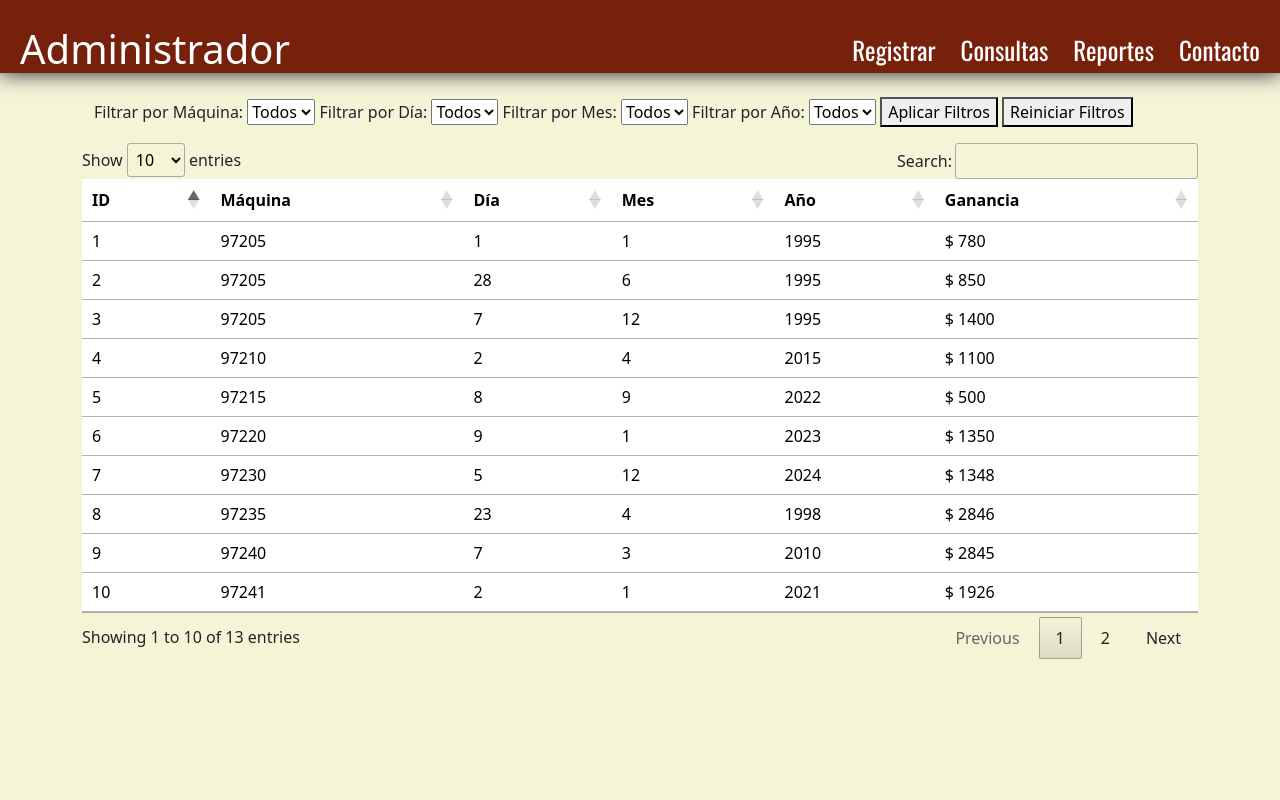
After one commit to Darkyapper/Futuro-d-Mexico, a Flask app: page /consult in a window 1280 px wide. The commit adds this page. Run offline with Flask 3, Linux system fonts and the light colour scheme; data comes from the database, SQL or seed files in the repository; both versions use the stored data as it was after the commit; some libraries are stand-ins or nearby versions.

Commit message:
Chay - proyecto terminado, detalles finales

```diff
--- a/app.py
+++ b/app.py
@@ -20,6 +20,14 @@ class Report(db.Model):
     description = db.Column(db.String(100), nullable=False)
     date = db.Column(db.String(10), nullable=False)
     serial_no = db.Column(db.Integer, nullable=False)
+
+class Gains(db.Model):
+    profit_id = db.Column(db.Integer, primary_key=True)
+    serial_no = db.Column(db.Integer, nullable=False)
+    day = db.Column(db.Integer, nullable=False)
+    month = db.Column(db.Integer, nullable=False)
+    year = db.Column(db.Integer, nullable=False)
+    gain_amount = db.Column(db.Integer, nullable=False)
 
 @app.before_request
 def create_tables():
@@ -50,6 +58,12 @@ def save_machine():
     db.session.add(machines)
     db.session.commit()
     return 'Machine created'
+
+@app.route('/consult')
+def consult():
+    gains = Gains.query.all()
+    machines= Machines.query.all()
+    return render_template('consulta_din.html', gains=gains, machines=machines)
 
 @app.route('/delete_machine/<serial_no>')
 def delete_machine(serial_no):
--- /dev/null
+++ b/static/consult/consulta_din.css
@@ -0,0 +1,50 @@
+@import url('https://fonts.googleapis.com/css2?family=Oswald:wght@200..700&display=swap');
+@import url('https://fonts.googleapis.com/css2?family=Poppins:ital,wght@0,100;0,200;0,300;0,400;0,500;0,600;0,700;0,800;0,900;1,100;1,200;1,300;1,400;1,500;1,600;1,700;1,800;1,900&display=swap');
+@import url('https://fonts.googleapis.com/css2?family=Quicksand:wght@300..700&display=swap');
+
+body{
+    background-color:#f4f4d7;
+}
+
+header{
+    background-color: rgb(119, 33, 12);
+    position: sticky;
+    padding-top:25px;
+    box-shadow: 0px 0px 20px #1a1925;
+}
+
+.header_menu #Title{
+    color: white;
+    margin-left:20;
+}
+
+.header_menu a{
+    text-decoration:none;
+}
+
+.Contenedor{
+    float: right;
+    margin-top:-50;
+    margin-right:20;
+}
+
+.header_menu nav ul li{
+    list-style:none;
+    margin-left:25px;
+    float:left;
+}
+
+.header_menu nav ul li a{
+    font-family:"Oswald";
+    font-size:25px;
+    text-decoration:none;
+    color:rgb(255 255 255);
+    transition-duration: 0.12s;
+    transition-timing-function: ease-out;
+}
+
+.header_menu nav ul li a:hover{
+    color:#e0e315;
+    transition-duration: 0.12s;
+    transition-timing-function: cubic-bezier(0.4, 0, 1, 1);
+}
--- /dev/null
+++ b/templates/consulta_din.html
@@ -0,0 +1,130 @@
+<html>
+    <head>
+        <meta charset="UTF-8">
+        <title>Registrar maquinas</title>
+        <link rel = "stylesheet" href="https://cdn.jsdelivr.net/npm/bootstrap@5.3.3/dist/css/bootstrap.min.css">
+        <link rel = "stylesheet" type="text/css" href = "{{ url_for('static', filename = 'consult/consulta_din.css') }}">
+        <!-- jQuery CDN -->
+        <script src="https://code.jquery.com/jquery-3.6.0.min.js"></script>
+
+        <!-- DataTables CSS CDN -->
+        <link rel="stylesheet" type="text/css" href="https://cdn.datatables.net/1.11.5/css/jquery.dataTables.css">
+
+        <!-- DataTables JS CDN -->
+        <script type="text/javascript" charset="utf8" src="https://cdn.datatables.net/1.11.5/js/jquery.dataTables.js"></script>
+
+    </head>
+    <body>
+        <header> <!--Aquí es el codigo de la barra de navegación superior-->
+            <div class = "header_menu">
+                <a href = "{{url_for('home')}}"><h1 id = "Title">Administrador</h1></a>
+                <nav class="Contenedor">
+                    <ul>
+                        <li><a href="{{url_for('registro')}}">Registrar</a></li>
+                        <li><a href="{{url_for('consult')}}">Consultas</a></li>
+                        <li><a href="{{url_for('reportes')}}">Reportes</a></li>
+                        <li><a href="#">Contacto</a></li>
+                    </ul>
+                </nav>
+            </div>
+        </header>
+
+        <div class = "gain_table">
+            <div class="container mt-4">
+                <div class="container mt-4">
+                    <form id="filtroForm">
+                        <label for="serial_no">Filtrar por Máquina:</label>
+                        <select id="serial_no">
+                            <option value="">Todos</option>
+                            {% for machine in machines %}
+                                <option value="{{machine.serial_no}}">{{ machine.serial_no }}</option>
+                            {% endfor %}
+                        </select>
+                        <label for="dia">Filtrar por Día:</label>
+                        <select id="dia">
+                            <option value="">Todos</option>
+                            <option value="1">1</option>
+                        </select>
+                        <label for="mes">Filtrar por Mes:</label>
+                        <select id="mes">
+                            <option value="">Todos</option>
+                            <option value="1">1</option>
+                            <option value="2">2</option>
+                            <option value="3">3</option>
+                            <option value="4">4</option>
+                            <option value="5">5</option>
+                            <option value="6">6</option>
+                            <option value="7">7</option>
+                            <option value="8">8</option>
+                            <option value="9">9</option>
+                            <option value="10">10</option>
+                            <option value="11">11</option>
+                            <option value="12">12</option>
+                        </select>
+                        <label for="ano">Filtrar por Año:</label>
+                        <select id="ano">
+                            <option value="">Todos</option>
+                            <option value="2022">2022</option>
+                        </select>
+                        <button type="button" onclick="aplicarFiltros()">Aplicar Filtros</button>
+                        <button type="button" onclick="location.reload()">Reiniciar Filtros</button>
+                    </form>
+                </div>
+
+                <table class="table">
+                    <thead>
+                        <tr>
+                            <th scope="col">ID</th>
+                            <th scope="col">Máquina</th>
+                            <th scope="col">Día</th>
+                            <th scope="col">Mes</th>
+                            <th scope="col">Año</th>
+                            <th scope="col">Ganancia</th>
+                        </tr>
+                    </thead>
+                    <tbody>
+                        {% for gain in gains %}
+                        <tr>
+                            <td>{{ gain.profit_id }}</td>
+                            <td>{{ gain.serial_no }}</td>
+                            <td>{{ gain.day }}</td>
+                            <td>{{ gain.month }}</td>
+                            <td>{{ gain.year }}</td>
+                            <td>$ {{ gain.gain_amount }}</td>
+                        </tr>
+                        {% endfor %}
+                    </tbody>
+                </table>
+                <script>
+                    $(document).ready( function () {
+                        $('.table').DataTable();
+                    });
+                    </script>
+                    <script>
+                        function aplicarFiltros() {
+                            var filtroSerialNo = $('#serial_no').val();
+                            var filtroDia = $('#dia').val();
+                            var filtroMes = $('#mes').val();
+                            var filtroAño = $('#ano').val();
+
+                            $('.table').DataTable().search('').draw();
+
+                            if (filtroSerialNo) {
+                                $('.table').DataTable().column(1).search(filtroSerialNo).draw();
+                            }
+                            if (filtroDia) {
+                                $('.table').DataTable().column(2).search(filtroDia).draw();
+                            }
+                            if (filtroMes) {
+                                $('.table').DataTable().column(3).search(filtroMes).draw();
+                            }
+                            if (filtroAño) {
+                                $('.table').DataTable().column(4).search(filtroAño).draw();
+                            }
+                        }
+                        </script>
+
+            </div>
+        </div>
+    </body>
+</html>
--- a/templates/registrar.html
+++ b/templates/registrar.html
@@ -12,8 +12,7 @@
                 <nav class="Contenedor">
                     <ul>
                         <li><a href="{{url_for('registro')}}">Registrar</a></li>
-                        <li><a href="#">Consultas</a></li>
-                        <li><a href="#">Productos</a></li>
+                        <li><a href="{{url_for('consult')}}">Consultas</a></li>
                         <li><a href="{{url_for('reportes')}}">Reportes</a></li>
                         <li><a href="#">Contacto</a></li>
                     </ul>
--- a/templates/report_admin.html
+++ b/templates/report_admin.html
@@ -12,8 +12,7 @@
                 <nav class="Contenedor">
                     <ul>
                         <li><a href="{{url_for('registro')}}">Registrar</a></li>
-                        <li><a href="#">Consultas</a></li>
-                        <li><a href="#">Productos</a></li>
+                        <li><a href="{{url_for('consult')}}">Consultas</a></li>
                         <li><a href="{{url_for('reportes')}}">Reportes</a></li>
                         <li><a href="#">Contacto</a></li>
                     </ul>
```
Also changed, not shown: templates/home.html (+4 -15 lines), database/machines.db.
